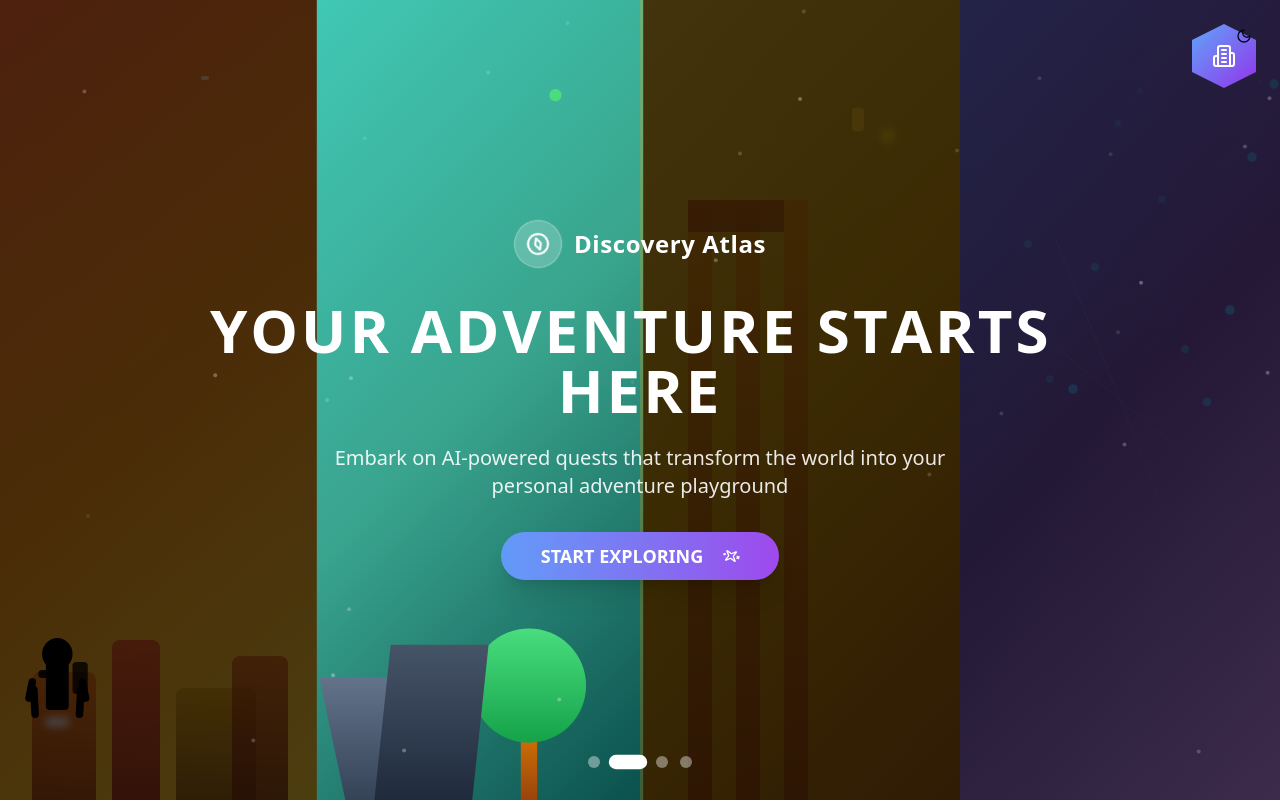
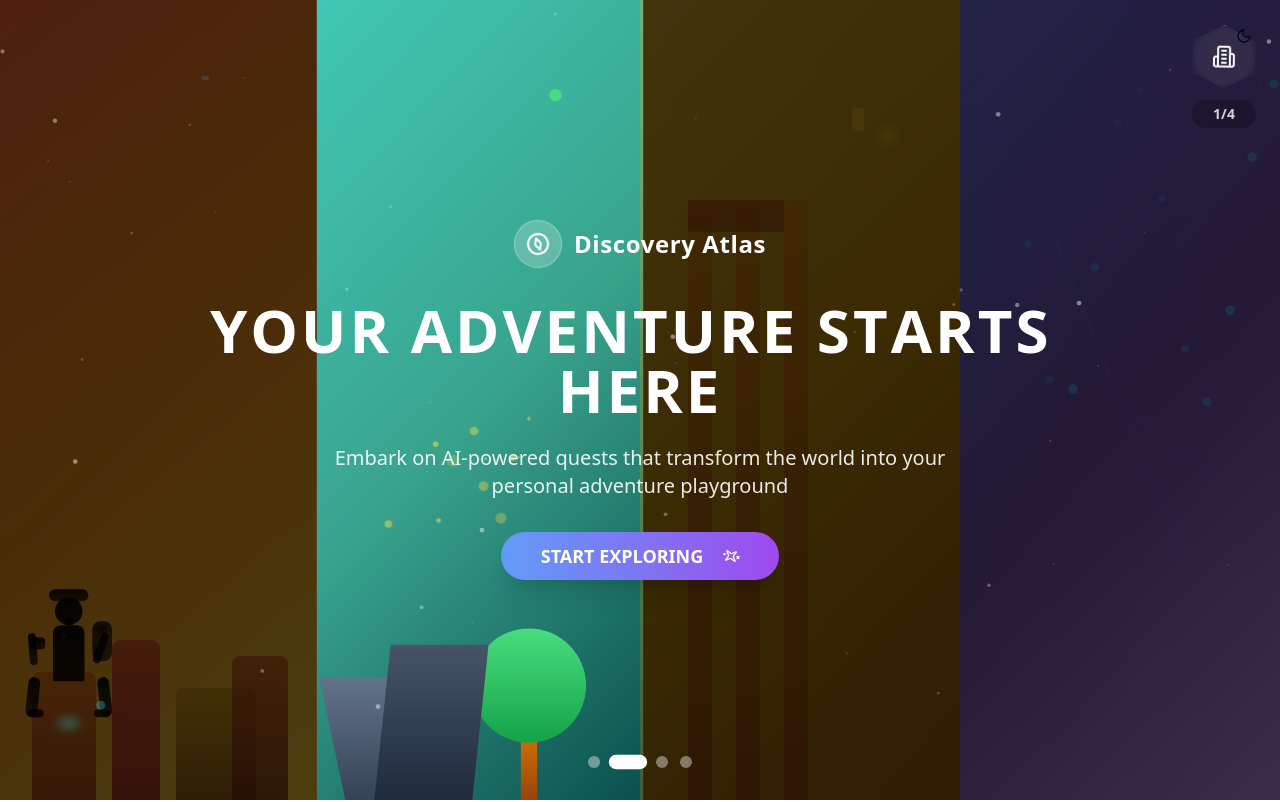
Before and after one commit to ShriyanshChandra/my-tune-workbench, a React (Vite) app: page / in a window 1280 px wide. Shown: the top 802 px of the page. Built offline with nearby package versions, Linux system fonts and the light colour scheme.

Commit message:
Refine landing page design

```diff
--- a/src/components/landing/HeroSection.tsx
+++ b/src/components/landing/HeroSection.tsx
@@ -243,22 +243,61 @@ const HeroSection: React.FC<HeroSectionProps> = ({ onGetStarted }) => {
         transition={{ delay: 2 }}
       >
         <AnimatePresence>
-          {collectedBadges.map((badgeIndex) => (
+          {collectedBadges.map((badgeIndex, i) => (
             <motion.div
               key={badgeIndex}
-              initial={{ scale: 0, y: 100, opacity: 0 }}
-              animate={{ scale: 1, y: 0, opacity: 1 }}
-              className="w-16 h-16 hexagon-shape bg-gradient-to-br from-blue-400 to-purple-600 flex items-center justify-center shadow-lg"
+              initial={{ scale: 0, y: 100, opacity: 0, rotate: 180 }}
+              animate={{
+                scale: 1,
+                y: 0,
+                opacity: 1,
+                rotate: 0,
+              }}
+              whileHover={{
+                scale: 1.1,
+                rotate: 5,
+                boxShadow: "0 10px 30px rgba(0,0,0,0.3)"
+              }}
+              transition={{
+                type: "spring",
+                stiffness: 200,
+                damping: 15,
+                delay: i * 0.2
+              }}
+              className="relative w-16 h-16 flex items-center justify-center cursor-pointer"
               style={{
-                clipPath: 'polygon(50% 0%, 100% 25%, 100% 75%, 50% 100%, 0% 75%, 0% 25%)'
+                background: `linear-gradient(135deg, ${scenes[badgeIndex].badge.color.replace('bg-', '')} 0%, ${scenes[badgeIndex].badge.color.replace('bg-', '').replace('-500', '-600')} 100%)`,
+                clipPath: 'polygon(50% 0%, 100% 25%, 100% 75%, 50% 100%, 0% 75%, 0% 25%)',
+                boxShadow: '0 8px 25px rgba(0,0,0,0.15), inset 0 1px 0 rgba(255,255,255,0.2)'
               }}
             >
               {React.createElement(scenes[badgeIndex].badge.icon, {
-                className: "w-6 h-6 text-white"
+                className: "w-6 h-6 text-white drop-shadow-lg"
               })}
+
+              {/* Badge glow effect */}
+              <motion.div
+                animate={{ opacity: [0.4, 0.8, 0.4] }}
+                transition={{ duration: 2, repeat: Infinity, delay: i * 0.3 }}
+                className="absolute inset-0 bg-white/10 rounded-full blur-sm"
+                style={{
+                  clipPath: 'polygon(50% 0%, 100% 25%, 100% 75%, 50% 100%, 0% 75%, 0% 25%)'
+                }}
+              />
             </motion.div>
           ))}
         </AnimatePresence>
+
+        {/* Badge collection counter */}
+        {collectedBadges.length > 0 && (
+          <motion.div
+            initial={{ opacity: 0, scale: 0 }}
+            animate={{ opacity: 1, scale: 1 }}
+            className="text-white/80 text-sm font-semibold text-center bg-black/20 backdrop-blur-sm rounded-full px-2 py-1"
+          >
+            {collectedBadges.length}/{scenes.length}
+          </motion.div>
+        )}
       </motion.div>
 
       {/* Explorer character */}
@@ -266,65 +305,173 @@ const HeroSection: React.FC<HeroSectionProps> = ({ onGetStarted }) => {
         className="absolute bottom-20 z-20"
         animate={{
           x: currentScene * 25 + 10 + '%',
-          y: [0, -5, 0]
+          y: [0, -3, 0]
         }}
         transition={{
           x: { duration: 3, ease: "easeInOut" },
-          y: { duration: 2, repeat: Infinity, ease: "easeInOut" }
+          y: { duration: 2.5, repeat: Infinity, ease: "easeInOut" }
         }}
       >
         <div className="relative">
-          {/* Explorer silhouette */}
+          {/* Explorer silhouette - more realistic proportions */}
           <motion.div
             animate={{
-              scaleX: [1, 0.95, 1],
+              scaleX: [1, 0.98, 1],
             }}
-            transition={{ duration: 1, repeat: Infinity }}
-            className="w-20 h-20 relative"
+            transition={{ duration: 1.2, repeat: Infinity }}
+            className="w-24 h-32 relative"
           >
+            {/* Adventure hat */}
+            <div className="absolute top-0 left-1/2 w-10 h-3 bg-gradient-to-b from-black/90 to-black/70 rounded-full transform -translate-x-1/2" />
+
             {/* Head */}
-            <div className="absolute top-0 left-1/2 w-8 h-8 bg-black rounded-full transform -translate-x-1/2" />
-            {/* Body */}
-            <div className="absolute top-6 left-1/2 w-6 h-12 bg-black rounded-sm transform -translate-x-1/2" />
-            {/* Backpack */}
-            <div className="absolute top-6 right-2 w-4 h-8 bg-black/80 rounded-sm" />
-            {/* Camera */}
-            <div className="absolute top-8 left-1/4 w-3 h-2 bg-black/90 rounded-sm" />
-            {/* Arms */}
-            <div className="absolute top-10 left-2 w-2 h-6 bg-black rounded-full transform rotate-12" />
-            <div className="absolute top-10 right-2 w-2 h-6 bg-black rounded-full transform -rotate-12" />
-            {/* Legs */}
+            <div className="absolute top-2 left-1/2 w-7 h-7 bg-gradient-to-b from-black/95 to-black/85 rounded-full transform -translate-x-1/2" />
+
+            {/* Neck */}
+            <div className="absolute top-7 left-1/2 w-2 h-2 bg-black/90 transform -translate-x-1/2" />
+
+            {/* Torso */}
+            <div className="absolute top-9 left-1/2 w-8 h-14 bg-gradient-to-b from-black/95 to-black/85 rounded-t-lg transform -translate-x-1/2" />
+
+            {/* Backpack - more detailed */}
+            <div className="absolute top-8 right-1 w-5 h-10 bg-gradient-to-br from-black/80 to-black/60 rounded-lg">
+              <div className="absolute top-1 left-1 w-3 h-2 bg-black/40 rounded-sm" />
+              <div className="absolute bottom-1 left-0.5 w-1 h-3 bg-black/50 rounded-full" />
+            </div>
+
+            {/* Camera in hands - photography pose */}
             <motion.div
-              animate={{ rotate: [-5, 5, -5] }}
-              transition={{ duration: 0.8, repeat: Infinity }}
-              className="absolute bottom-0 left-3 w-2 h-8 bg-black rounded-full"
+              animate={{
+                rotate: isPhotographing ? [0, -5, 0] : 0,
+                y: isPhotographing ? [0, -1, 0] : 0
+              }}
+              transition={{ duration: 0.3 }}
+              className="absolute top-12 left-2 w-4 h-3 bg-gradient-to-r from-black/90 to-black/70 rounded-sm"
+            >
+              <div className="absolute top-0.5 right-0 w-2 h-1 bg-black/60 rounded-full" />
+              <div className="absolute top-0 left-1 w-1 h-1 bg-black/80 rounded-full" />
+            </motion.div>
+
+            {/* Left arm (holding camera) */}
+            <motion.div
+              animate={{
+                rotate: isPhotographing ? [-15, -10, -15] : [-10, -5, -10]
+              }}
+              transition={{ duration: 1.5, repeat: Infinity }}
+              className="absolute top-11 left-1.5 w-2 h-8 bg-gradient-to-b from-black/90 to-black/70 rounded-full origin-top"
+            />
+
+            {/* Right arm (supporting camera) */}
+            <motion.div
+              animate={{
+                rotate: isPhotographing ? [20, 25, 20] : [15, 20, 15]
+              }}
+              transition={{ duration: 1.5, repeat: Infinity }}
+              className="absolute top-11 right-1.5 w-2 h-8 bg-gradient-to-b from-black/90 to-black/70 rounded-full origin-top"
+            />
+
+            {/* Left leg - walking animation */}
+            <motion.div
+              animate={{
+                rotate: [-8, 8, -8],
+                x: [0, -0.5, 0]
+              }}
+              transition={{ duration: 1.2, repeat: Infinity }}
+              className="absolute bottom-0 left-2 w-3 h-10 bg-gradient-to-b from-black/90 to-black/70 rounded-full origin-top"
+            />
+
+            {/* Right leg - walking animation */}
+            <motion.div
+              animate={{
+                rotate: [8, -8, 8],
+                x: [0, 0.5, 0]
+              }}
+              transition={{ duration: 1.2, repeat: Infinity }}
+              className="absolute bottom-0 right-2 w-3 h-10 bg-gradient-to-b from-black/90 to-black/70 rounded-full origin-top"
+            />
+
+            {/* Feet */}
+            <motion.div
+              animate={{ x: [-0.5, 0.5, -0.5] }}
+              transition={{ duration: 1.2, repeat: Infinity }}
+              className="absolute bottom-0 left-1.5 w-4 h-2 bg-black/80 rounded-full"
             />
             <motion.div
-              animate={{ rotate: [5, -5, 5] }}
-              transition={{ duration: 0.8, repeat: Infinity }}
-              className="absolute bottom-0 right-3 w-2 h-8 bg-black rounded-full"
+              animate={{ x: [0.5, -0.5, 0.5] }}
+              transition={{ duration: 1.2, repeat: Infinity }}
+              className="absolute bottom-0 right-1.5 w-4 h-2 bg-black/80 rounded-full"
             />
           </motion.div>
 
-          {/* Camera flash effect */}
+          {/* Enhanced camera flash effect */}
           <AnimatePresence>
             {isPhotographing && (
-              <motion.div
-                initial={{ scale: 0, opacity: 0 }}
-                animate={{ scale: 3, opacity: [0, 1, 0] }}
-                exit={{ opacity: 0 }}
-                transition={{ duration: 0.8 }}
-                className="absolute top-1/2 left-1/2 w-4 h-4 bg-white rounded-full transform -translate-x-1/2 -translate-y-1/2"
-                style={{ boxShadow: '0 0 50px rgba(255,255,255,0.8)' }}
-              />
+              <>
+                {/* Main flash */}
+                <motion.div
+                  initial={{ scale: 0, opacity: 0 }}
+                  animate={{
+                    scale: [0, 4, 2, 0],
+                    opacity: [0, 1, 0.8, 0]
+                  }}
+                  exit={{ opacity: 0 }}
+                  transition={{ duration: 0.8, ease: "easeOut" }}
+                  className="absolute top-12 left-4 w-6 h-6 bg-white rounded-full transform -translate-x-1/2 -translate-y-1/2"
+                  style={{
+                    boxShadow: '0 0 80px rgba(255,255,255,0.9), 0 0 120px rgba(255,255,255,0.6)'
+                  }}
+                />
+
+                {/* Flash rays */}
+                {[...Array(8)].map((_, i) => (
+                  <motion.div
+                    key={i}
+                    initial={{ scale: 0, opacity: 0 }}
+                    animate={{
+                      scale: [0, 1, 0],
+                      opacity: [0, 0.8, 0]
+                    }}
+                    transition={{
+                      duration: 0.6,
+                      delay: i * 0.05,
+                      ease: "easeOut"
+                    }}
+                    className="absolute top-12 left-4 w-1 h-8 bg-white/60 origin-bottom"
+                    style={{
+                      transform: `rotate(${i * 45}deg) translateX(-50%) translateY(-50%)`,
+                      transformOrigin: '50% 100%'
+                    }}
+                  />
+                ))}
+              </>
             )}
           </AnimatePresence>
 
-          {/* Glowing trail */}
+          {/* Enhanced glowing trail with particles */}
           <motion.div
-            animate={{ opacity: [0.2, 0.6, 0.2] }}
-            transition={{ duration: 1.5, repeat: Infinity }}
-            className="absolute -bottom-2 left-1/2 w-6 h-2 bg-blue-400/60 rounded-full blur-sm transform -translate-x-1/2"
+            animate={{ opacity: [0.3, 0.8, 0.3] }}
+            transition={{ duration: 2, repeat: Infinity }}
+            className="absolute -bottom-3 left-1/2 w-8 h-3 bg-gradient-to-r from-transparent via-cyan-400/60 to-transparent rounded-full blur-sm transform -translate-x-1/2"
+          />
+
+          {/* Footstep particles */}
+          <motion.div
+            animate={{
+              opacity: [0, 1, 0],
+              scale: [0.8, 1.2, 0.8],
+              y: [0, -10, -20]
+            }}
+            transition={{ duration: 1.5, repeat: Infinity, delay: 0.5 }}
+            className="absolute -bottom-1 left-3 w-2 h-2 bg-cyan-400/40 rounded-full"
+          />
+          <motion.div
+            animate={{
+              opacity: [0, 1, 0],
+              scale: [0.8, 1.2, 0.8],
+              y: [0, -10, -20]
+            }}
+            transition={{ duration: 1.5, repeat: Infinity, delay: 1.1 }}
+            className="absolute -bottom-1 right-3 w-2 h-2 bg-cyan-400/40 rounded-full"
           />
         </div>
       </motion.div>
@@ -432,28 +579,91 @@ const HeroSection: React.FC<HeroSectionProps> = ({ onGetStarted }) => {
         </div>
       </motion.div>
 
-      {/* Ambient particles */}
+      {/* Enhanced ambient particles */}
       <div className="absolute inset-0 overflow-hidden pointer-events-none">
-        {[...Array(30)].map((_, i) => (
+        {/* Main floating particles */}
+        {[...Array(40)].map((_, i) => (
           <motion.div
-            key={i}
+            key={`particle-${i}`}
             animate={{
-              y: [0, -20, 0],
-              x: [0, 10, -5, 0],
-              opacity: [0.2, 0.8, 0.2]
+              y: [0, -30, 0],
+              x: [0, Math.sin(i) * 15, 0],
+              opacity: [0.2, 0.9, 0.2],
+              scale: [0.5, 1.2, 0.5]
             }}
             transition={{
               duration: 6 + i * 0.3,
               repeat: Infinity,
-              delay: i * 0.2
+              delay: i * 0.15,
+              ease: "easeInOut"
             }}
-            className="absolute w-1 h-1 bg-white/40 rounded-full"
+            className="absolute w-1 h-1 bg-white/50 rounded-full"
             style={{
               left: `${Math.random() * 100}%`,
-              top: `${Math.random() * 100}%`
+              top: `${Math.random() * 100}%`,
+              filter: 'blur(0.5px)'
             }}
           />
         ))}
+
+        {/* Scene-specific particles */}
+        {currentScene === 3 && (
+          // Cosmos scene - AI network particles
+          [...Array(20)].map((_, i) => (
+            <motion.div
+              key={`cosmos-particle-${i}`}
+              animate={{
+                opacity: [0.3, 1, 0.3],
+                scale: [0.8, 1.5, 0.8],
+                x: [0, Math.cos(i * 0.5) * 20, 0],
+                y: [0, Math.sin(i * 0.5) * 20, 0]
+              }}
+              transition={{
+                duration: 4 + i * 0.2,
+                repeat: Infinity,
+                delay: i * 0.1
+              }}
+              className="absolute w-2 h-2 bg-cyan-400/60 rounded-full"
+              style={{
+                left: `${20 + (i * 4)}%`,
+                top: `${30 + Math.sin(i) * 30}%`,
+                boxShadow: '0 0 10px rgba(6, 182, 212, 0.5)'
+              }}
+            />
+          ))
+        )}
+
+        {/* Scene transition sparkles */}
+        <AnimatePresence>
+          {isPhotographing && (
+            [...Array(15)].map((_, i) => (
+              <motion.div
+                key={`sparkle-${i}`}
+                initial={{
+                  opacity: 0,
+                  scale: 0,
+                  x: window.innerWidth * (0.1 + currentScene * 0.25),
+                  y: window.innerHeight * 0.6
+                }}
+                animate={{
+                  opacity: [0, 1, 0],
+                  scale: [0, 1.5, 0],
+                  x: window.innerWidth * (0.1 + currentScene * 0.25) + (Math.random() - 0.5) * 200,
+                  y: window.innerHeight * 0.6 + (Math.random() - 0.5) * 200,
+                  rotate: [0, 180, 360]
+                }}
+                exit={{ opacity: 0 }}
+                transition={{
+                  duration: 1.5,
+                  delay: i * 0.05,
+                  ease: "easeOut"
+                }}
+                className="absolute w-2 h-2 bg-yellow-300 rounded-full"
+                style={{ filter: 'blur(0.5px)' }}
+              />
+            ))
+          )}
+        </AnimatePresence>
       </div>
     </section>
   )
```
